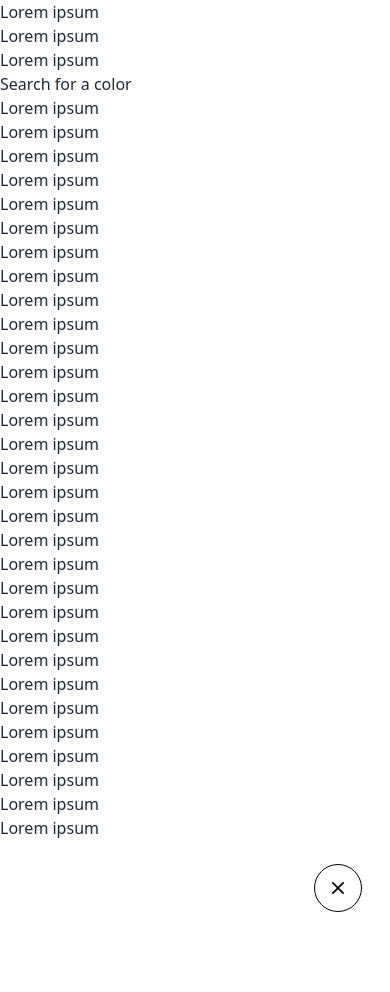
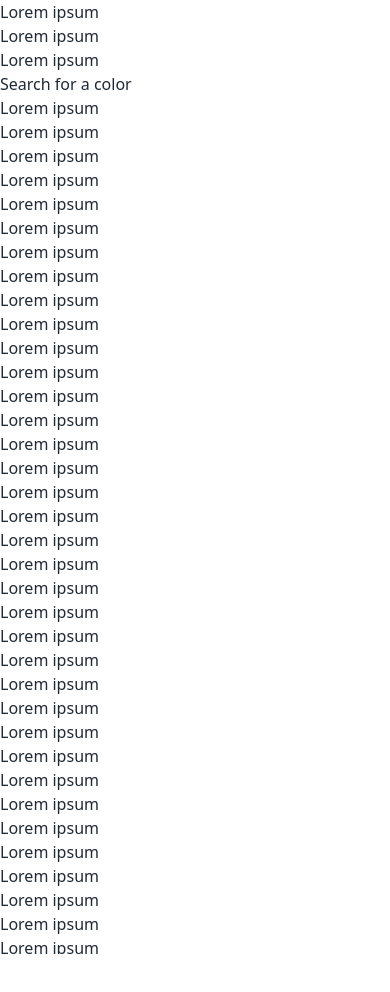
Before and after one commit to code-with-omar/justin, a React (Vite) app: page / in a window 390 px wide. Shown: the top 992 px of the page. Built offline with nearby package versions, Linux system fonts and the light colour scheme.

Commit message:
Complete the drower

```diff
--- a/src/screens/responsiveSearch.jsx
+++ b/src/screens/responsiveSearch.jsx
@@ -19,16 +19,13 @@ export const ResponsiveSearch = () => {
 
   const [isAdvSearch, setIsAdvSearch] = useState(false);
   const [remove, setRemove] = useState(false);
+  const [isMobile, setIsMobile] = useState(window.innerWidth < 900);
 
   useEffect(() => {
     // Define the global openSearch function
     window.openSearch = (baseUrl = "") => {
-      if (typeof openModal === "function") {
       openModal();
       console.log("Search opened with base URL: ", baseUrl);
-      } else {
-        console.error("openModal is not a function or not accessible.");
-      }
     };
 
     // Clean up the global function when the component unmounts
@@ -37,18 +34,13 @@ export const ResponsiveSearch = () => {
     };
   }, [openModal]);
 
-  // useEffect(() => {
-  //   // Define the global openSearch function
-  //   window.openSearch = (baseUrl = "") => {
-  //     openModal();
-  //     console.log("Search opened with base URL: ", baseUrl);
-  //   };
-
-  //   // Clean up the global function when the component unmounts
-  //   return () => {
-  //     delete window.openSearch;
-  //   };
-  // }, [openModal]);
+  useEffect(() => {
+    const handleResize = () => {
+      setIsMobile(window.innerWidth < 900);
+    };
+    window.addEventListener("resize", handleResize);
+    return () => window.removeEventListener("resize", handleResize);
+  }, []);
 
   const handleResultsBack = () => {
     if (isAdvSearch) {
@@ -65,32 +57,50 @@ export const ResponsiveSearch = () => {
     }
   };
 
-  const iOS =
-    typeof navigator !== "undefined" &&
-    /iPad|iPhone|iPod/.test(navigator.userAgent);
+  const modalStyle = {
+    position: "fixed",
+    zIndex: 50,
+    backgroundColor: "white",
+    color: "black",
+    transition: "transform 0.3s",
+    top: isMobile ? "13%" : "0", // For mobile, adds a gap from the top
+    right: "0",
+    bottom: "auto",
+    width: isMobile ? "100%" : "60%", // Full width for mobile, 60% for desktop
+    height: "100%",
+    transform: isOpen
+      ? isMobile
+        ? "translateY(0)" // For mobile, open from bottom to top
+        : "translateX(0)" // For desktop, slide from the right
+      : isMobile
+      ? "translateY(100%)" // For mobile, when closed, slide out from bottom
+      : "translateX(100%)", // For desktop, when closed, slide out from right
+    display: "flex",
+    flexDirection: "column",
+    borderTopLeftRadius:
+      isOpen && isMobile ? "1rem" : isOpen && !isMobile ? "3rem" : "0", // Rounded corners for top on mobile
+    borderTopRightRadius: isOpen && isMobile ? "1rem" : "0", // Same as above for top right
+  };
 
   return (
-    <div className="bg-white ">
-      <div
-        className={`fixed z-50 bg-white text-black transition-transform duration-300 ${
-          isOpen
-            ? isDesktop
-              ? "translate-x-0 rounded-tl-[3rem]" // Desktop: Slide in from right
-              : "translate-y-0 rounded-xl" // Mobile: Slide in from bottom
-            : isDesktop
-            ? "translate-x-full"
-            : "translate-y-full"
-        } md:bottom-auto md:top-0 md:right-0 md:w-[60%] w-full h-full md:h-screen flex flex-col`}
-      >
-        {/* Header */}
-        <div className="flex justify-between items-center p-5 pr-7 ">
+    <div className="bg-white">
+      <div style={modalStyle}>
+        {/* Visual indicator only for mobile */}
+        {isMobile && isOpen && (
+          <div className="mx-auto mb-4 mt-4 h-2 w-[100px] rounded-full bg-teal-400"></div>
+        )}
+
+        {/* Header: Visible only on desktop */}
+        {!isMobile && (
+          <div className="flex justify-between items-center p-5 pr-7">
             <button
-            className="btn btn-circle btn-outline  ml-auto border-black hover:bg-white hover:border-black"
+              className="btn btn-circle btn-outline ml-auto border-black hover:bg-white hover:border-black"
               onClick={closeModal}
             >
               <CloseIcon />
             </button>
           </div>
+        )}
 
         {/* Content */}
         <div className="flex-1 p-4">
```
Lines whose indentation alone changed are shown as unchanged.
